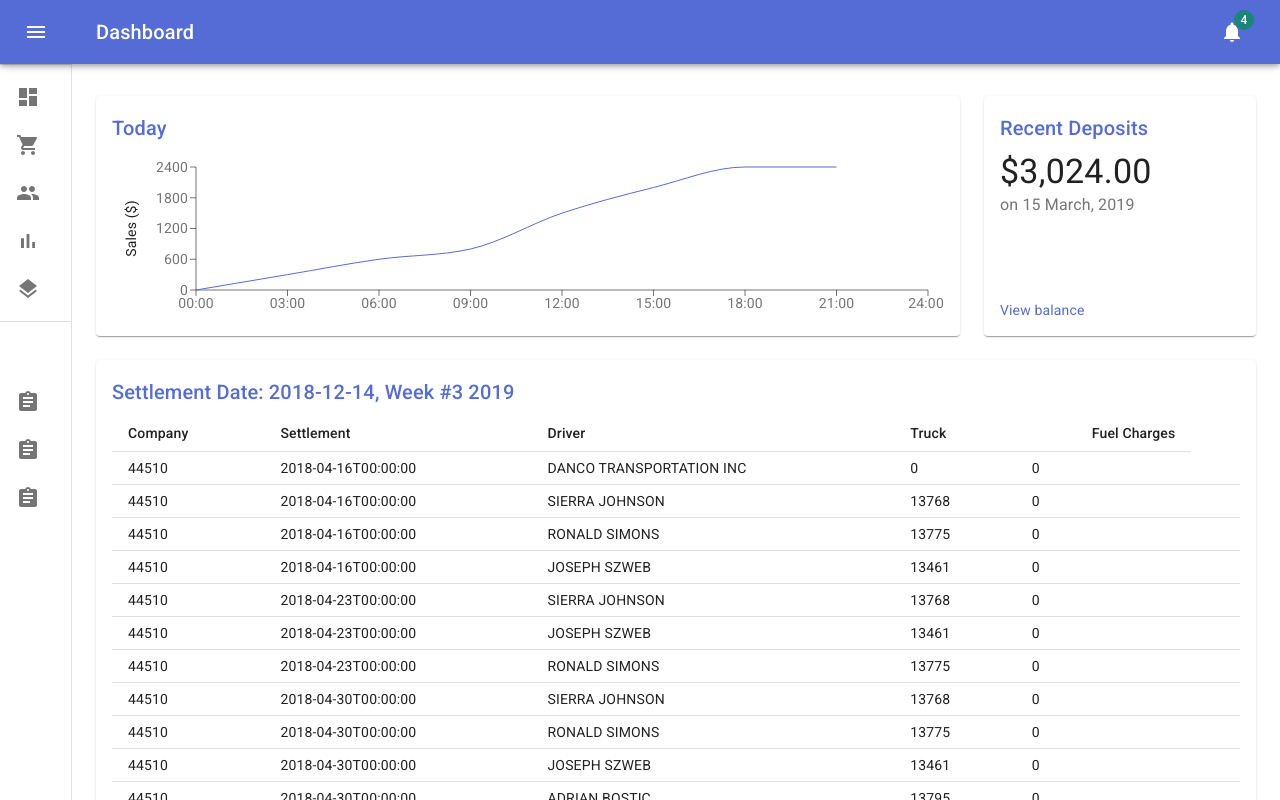
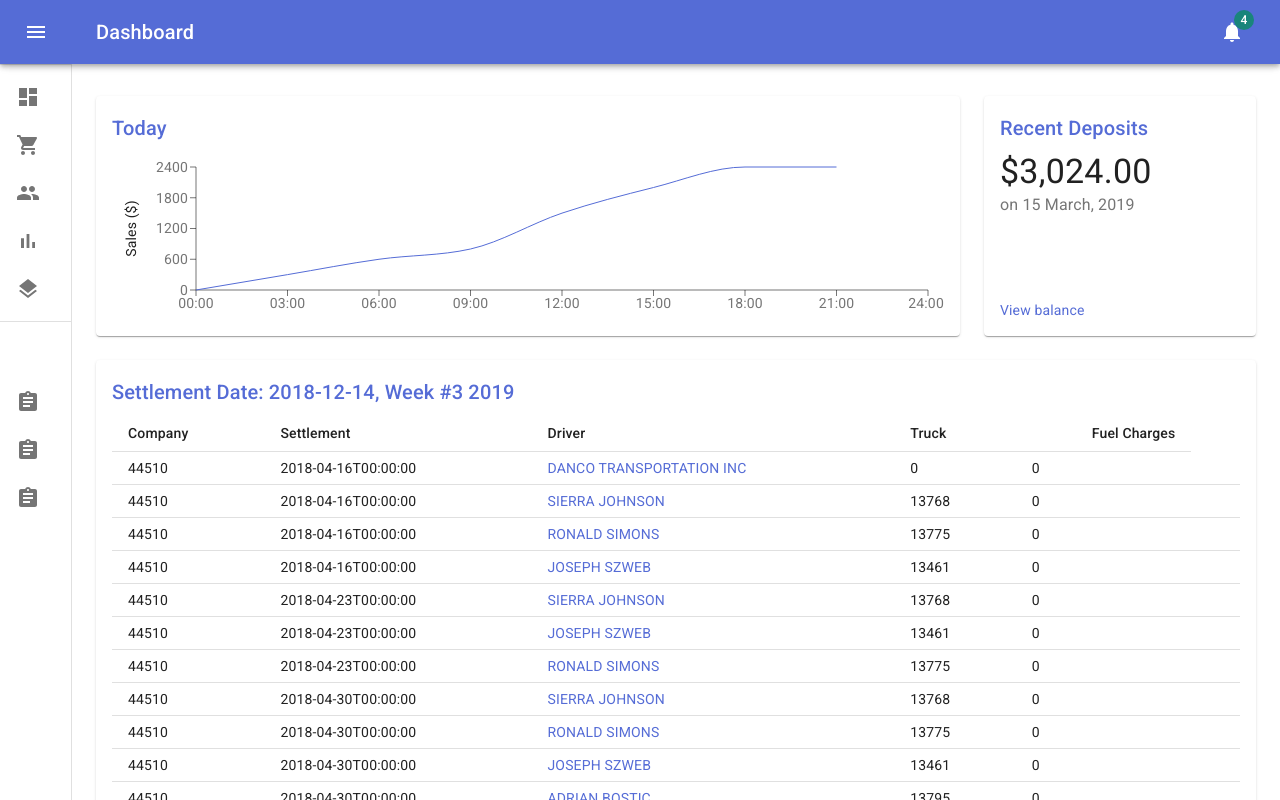
Before and after one commit to delormej/trucks-web, a React (Create React App) app: page / in a window 1280 px wide. Built offline with nearby package versions, Linux system fonts and the light colour scheme.

Commit message:
Basic navigation added.

```diff
--- a/package.json
+++ b/package.json
@@ -9,6 +9,7 @@
     "@types/react-dom": "latest",
     "react": "latest",
     "react-dom": "latest",
+    "react-router-dom": "^5.1.2",
     "react-scripts": "latest",
     "recharts": "^1.8.5",
     "typescript": "latest"
--- a/src/Dashboard.js
+++ b/src/Dashboard.js
@@ -14,7 +14,6 @@ import Badge from '@material-ui/core/Badge';
 import Container from '@material-ui/core/Container';
 import Grid from '@material-ui/core/Grid';
 import Paper from '@material-ui/core/Paper';
-import Link from '@material-ui/core/Link';
 import MenuIcon from '@material-ui/icons/Menu';
 import ChevronLeftIcon from '@material-ui/icons/ChevronLeft';
 import NotificationsIcon from '@material-ui/icons/Notifications';
@@ -22,6 +21,12 @@ import { mainListItems, secondaryListItems } from './listItems';
 import Chart from './Chart';
 import Deposits from './Deposits';
 import Orders from './Orders';
+import {
+  BrowserRouter as Router,
+  Route,
+  Link,
+  Switch,
+  useParams } from 'react-router-dom';
 
 function Copyright() {
   return (
@@ -34,6 +39,14 @@ function Copyright() {
       {'.'}
     </Typography>
   );
+}
+
+function Detail() {
+  let { driverSettlementId } = useParams();
+
+  return (
+    <span>Loading... {driverSettlementId}</span>
+  )
 }
 
 const drawerWidth = 240;
@@ -129,6 +142,7 @@ export default function Dashboard() {
   const fixedHeightPaper = clsx(classes.paper, classes.fixedHeight);
 
   return (
+    <Router>
     <div className={classes.root}>
       <CssBaseline />
       <AppBar position="absolute" className={clsx(classes.appBar, open && classes.appBarShift)}>
@@ -173,6 +187,9 @@ export default function Dashboard() {
         <div className={classes.appBarSpacer} />
         <Container maxWidth="lg" className={classes.container}>
           <Grid container spacing={3}>
+
+          <Switch>
+            <Route exact path="/">
               {/* Chart */}
               <Grid item xs={12} md={8} lg={9}>
                 <Paper className={fixedHeightPaper}>
@@ -191,6 +208,12 @@ export default function Dashboard() {
                   <Orders />
                 </Paper>
               </Grid>
+            </Route>
+            <Route path="/detail/:driverSettlementId">
+              <Detail />
+            </Route>
+          </Switch>
+
           </Grid>
           <Box pt={4}>
             <Copyright />
@@ -198,5 +221,6 @@ export default function Dashboard() {
         </Container>
       </main>
     </div>
+    </Router>
   );
 }
--- a/src/Orders.js
+++ b/src/Orders.js
@@ -8,22 +8,9 @@ import TableHead from '@material-ui/core/TableHead';
 import TableRow from '@material-ui/core/TableRow';
 import Title from './Title';
 
-import test from './DriverSettlements.json';
+import DriverSettlements from './DriverSettlements.json';
 
-// Generate Order Data
-function createData(id, date, name, shipTo, paymentMethod, amount) {
-  return { id, date, name, shipTo, paymentMethod, amount };
-}
-
-const rows = test;
-
-// const rows = [
-//   createData(0, '16 Mar, 2019', 'Elvis Presley', 'Tupelo, MS', 'VISA ⠀•••• 3719', 312.44),
-//   createData(1, '16 Mar, 2019', 'Paul McCartney', 'London, UK', 'VISA ⠀•••• 2574', 866.99),
-//   createData(2, '16 Mar, 2019', 'Tom Scholz', 'Boston, MA', 'MC ⠀•••• 1253', 100.81),
-//   createData(3, '16 Mar, 2019', 'Michael Jackson', 'Gary, IN', 'AMEX ⠀•••• 2000', 654.39),
-//   createData(4, '15 Mar, 2019', 'Bruce Springsteen', 'Long Branch, NJ', 'VISA ⠀•••• 5919', 212.79),
-// ];
+const rows = DriverSettlements;
 
 function preventDefault(event) {
   event.preventDefault();
@@ -55,7 +42,7 @@ export default function Orders() {
             <TableRow key={row.id}>
               <TableCell>{row.CompanyId}</TableCell>
               <TableCell>{row.DriverSettlementDate}</TableCell>
-              <TableCell>{row.Driver}</TableCell>
+              <TableCell><Link href={"/detail/" + row.TruckId}>{row.Driver}</Link></TableCell>
               <TableCell>{row.TruckId}</TableCell>
               <TableCell>{row.FuelCharges}</TableCell>
               <TableCell align="right">{row.amount}</TableCell>
```
Also changed, not shown: 1 other file (tests, documents, lock files or other folders). Lines whose indentation alone changed are shown as unchanged.
